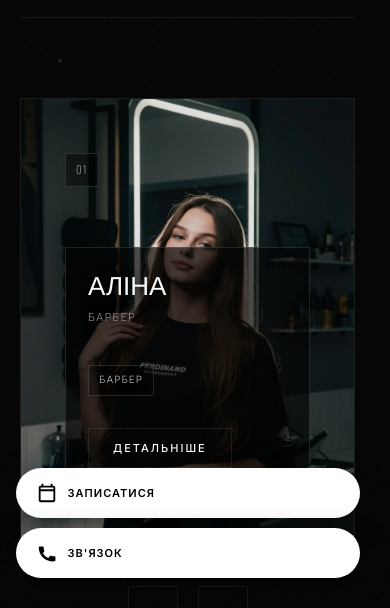
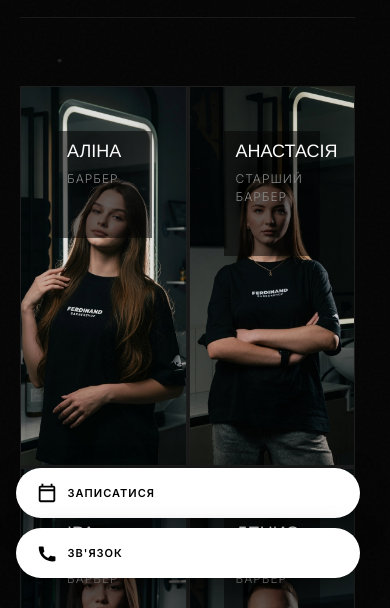
Before and after one commit to Bashevnik/ferdinant, a website: page barbers.html in a window 390 px wide. Shown: the part 236-844 px from the top of the page. Drawn offline with nearby package versions, Linux system fonts and the light colour scheme.

Commit message:
feat: 2-column barber card grid on mobile (<=640px), disable slider transform in grid mode

```diff
--- a/script.js
+++ b/script.js
@@ -150,7 +150,12 @@ if (slider && nextBtn && prevBtn) {
         setSliderPosition();
     }
 
+    function isMobileGrid() {
+        return window.matchMedia('(max-width: 640px)').matches;
+    }
+
     function setSliderPosition() {
+        if (isMobileGrid()) { slider.style.transform = ''; return; }
         slider.style.transform = `translateX(${currentTranslate}px)`;
     }
 
--- a/style.css
+++ b/style.css
@@ -867,6 +867,57 @@ body.menu-open .booking-bubble {
 
     .barber-modal-info h2 {
         font-size: clamp(32px, 10vw, 56px);
+    }
+}
+
+@media (max-width: 640px) {
+    .barber-slider-container {
+        padding: 8px 0;
+    }
+
+    .barber-slider {
+        display: grid;
+        grid-template-columns: 1fr 1fr;
+        gap: 2px;
+        transform: none !important;
+    }
+
+    .barber-slider .card {
+        min-width: 0;
+        width: 100%;
+        aspect-ratio: 3/4;
+    }
+
+    .barber-card .card-content {
+        padding: 14px;
+    }
+
+    .barber-card .card-content > div:last-child {
+        width: 100%;
+        padding: 10px 12px;
+        background: rgba(4, 4, 4, 0.55);
+        border: none;
+    }
+
+    .barber-card .card-num,
+    .barber-card .btn-outline {
+        display: none;
+    }
+
+    .barber-card .card-title {
+        font-size: 18px;
+    }
+
+    .barber-card .card-subtitle {
+        font-size: 12px;
+    }
+
+    .barber-card .card-meta {
+        display: none;
+    }
+
+    .slider-nav {
+        display: none;
     }
 }
 
```
